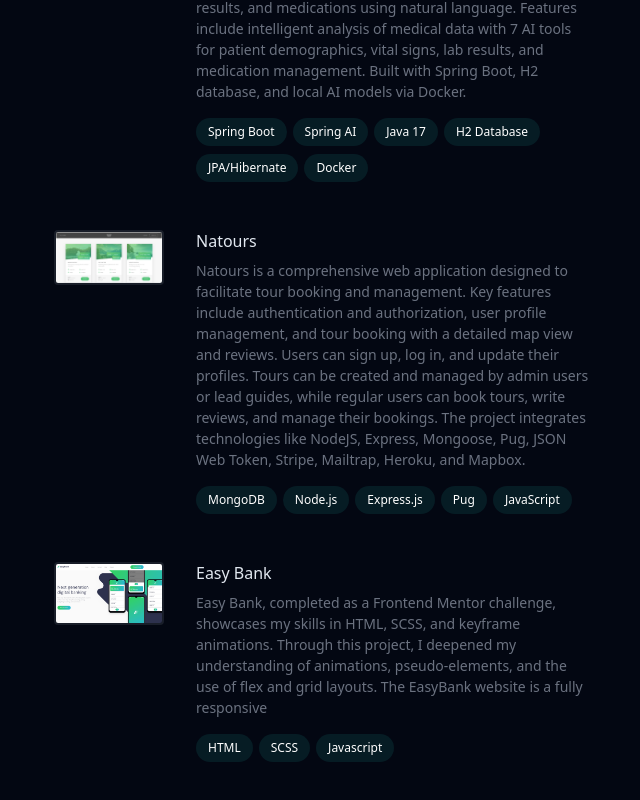
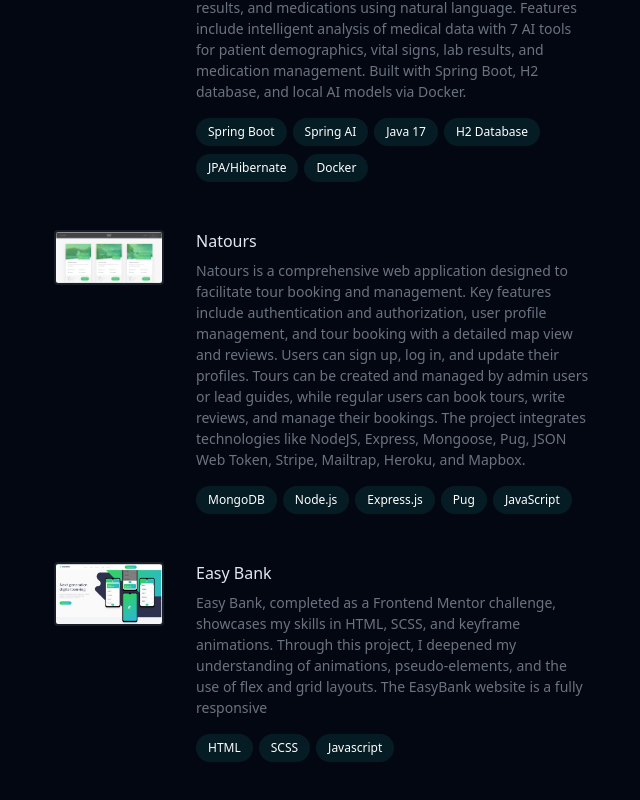
Before and after one commit to Sampath-04/Portfolio, a Next.js app: page / in a window 1280 px wide. Shown: the part 1668-2468 px from the top of the page, without its empty margins (594-1234 px from the left). Built offline with nearby package versions, Linux system fonts and the light colour scheme.

Commit message:
easy bank image updated

```diff
--- a/app/components/Projects.tsx
+++ b/app/components/Projects.tsx
@@ -16,7 +16,7 @@
         link:"https://natours-sampath.vercel.app/"
     },
     {
-        imagePath:"/Images/easy-bank.png",
+        imagePath:"/Images/EasyBank.png",
         title:"Easy Bank",
         desc:"Easy Bank, completed as a Frontend Mentor challenge, showcases my skills in HTML, SCSS, and keyframe animations. Through this project, I deepened my understanding of animations, pseudo-elements, and the use of flex and grid layouts. The EasyBank website is a fully responsive",
         techs:["HTML","SCSS","Javascript"],
```
Also changed, not shown: public/Images/Easy-bank.png (deleted), public/Images/EasyBank.png (added).
